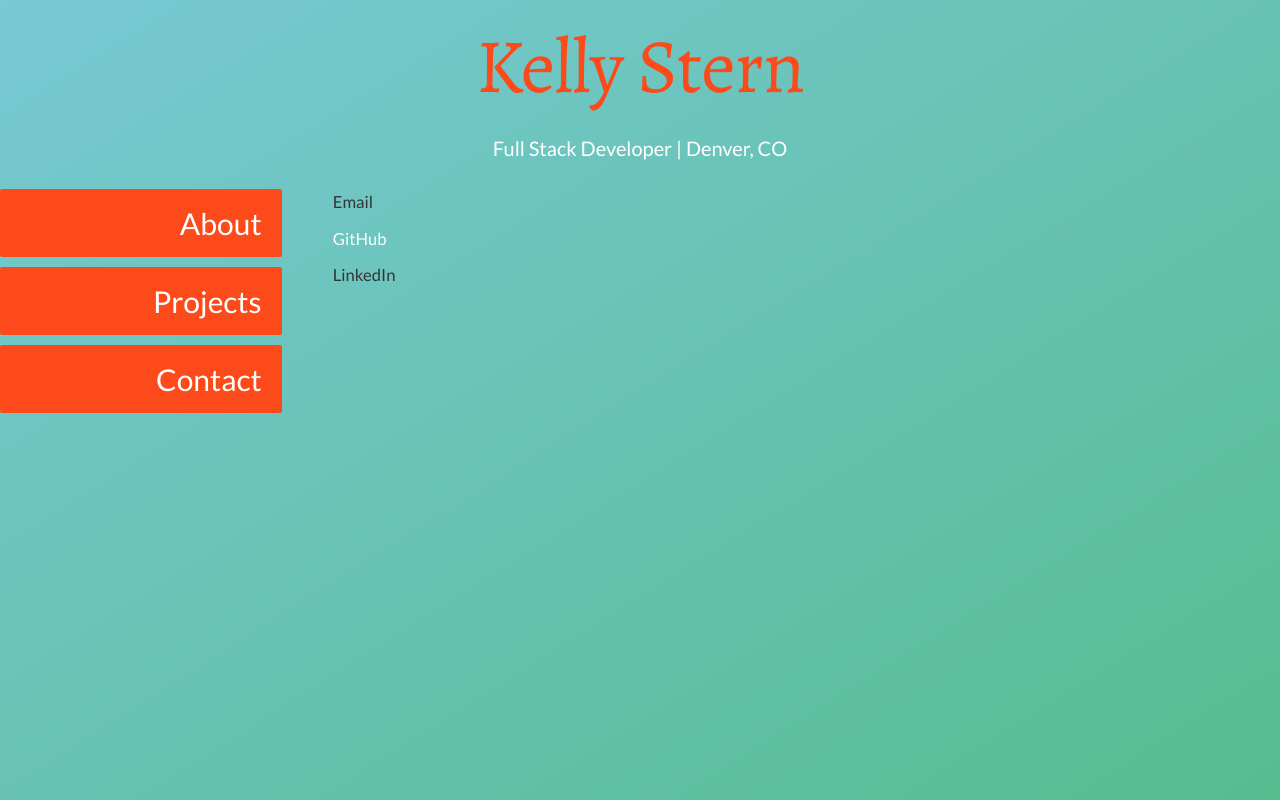
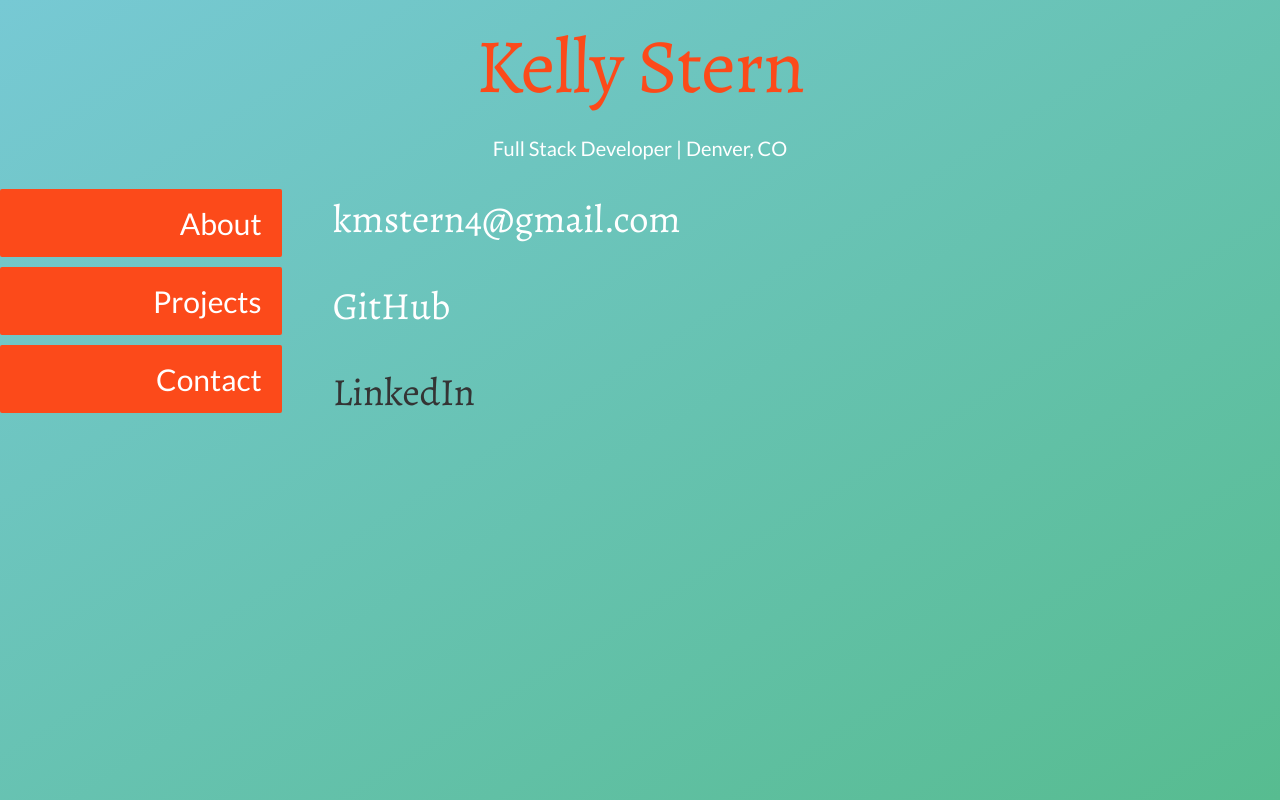
Before and after one commit to kmstern4/react-portfolio, a React app: page /contact in a window 1280 px wide. Built offline with nearby package versions, Linux system fonts and the light colour scheme.

Commit message:
fixed styling on contact page

```diff
--- a/src/components/pages/Contact.js
+++ b/src/components/pages/Contact.js
@@ -1,13 +1,11 @@
 import React from 'react';
-import { ContactList, ContactItem } from '../styledComponents/StyledContact';
+import { EmailItem, ContactItem } from '../styledComponents/StyledContact';
 
 const Contact = () => {
     return <>
-        <ContactList>
-            <ContactItem>Email</ContactItem>
-            <ContactItem><a href='https://github.com/kmstern4'>GitHub</a></ContactItem>
-            <ContactItem>LinkedIn</ContactItem>
-        </ContactList>
+        <EmailItem>kmstern4@gmail.com</EmailItem>
+        <a href='https://github.com/kmstern4'><ContactItem>GitHub</ContactItem></a>
+        <ContactItem>LinkedIn</ContactItem>
     </>
 }
 
--- a/src/components/styledComponents/StyledContact.js
+++ b/src/components/styledComponents/StyledContact.js
@@ -1,9 +1,16 @@
 import styled, { css } from 'styled-components';
 
-export const ContactList = styled.ul`
-    list-style-type: none;
+export const EmailItem = styled.p`
+    font-size: 3vw;
+    font-family: 'Alegreya', serif;
+    color: #ffffff;
 `;
 
-export const ContactItem = styled.li`
-    font-size: 1.3vw;
+export const ContactItem = styled.p`
+    font-size: 3vw;
+    font-family: 'Alegreya', serif;
+
+    &:hover {
+        color: #fc4a1a;
+    }
 `;
```
